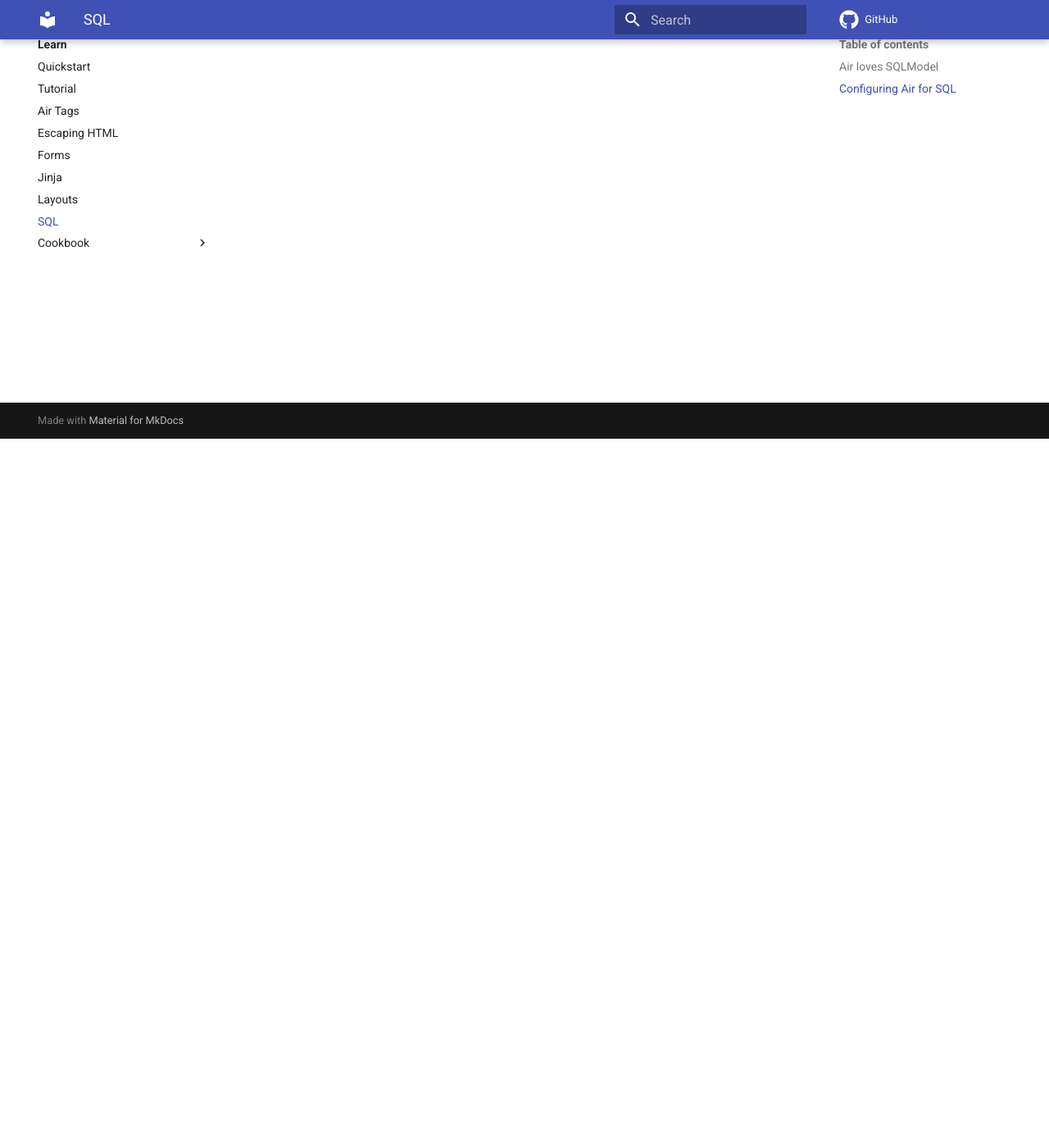
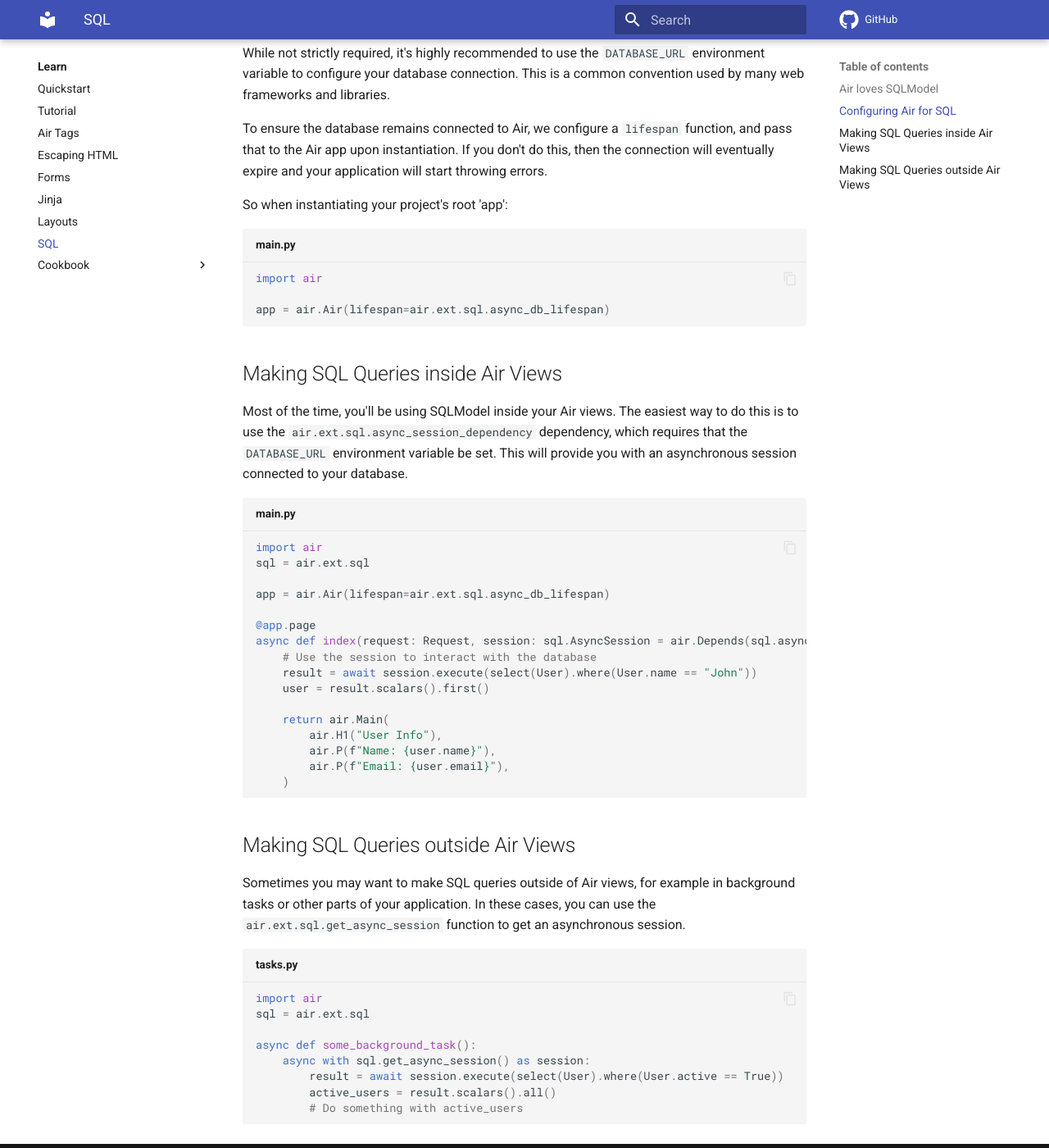
Before and after one commit to feldroy/air, an MkDocs documentation site: the page built from docs/learn/sql.md, in a window 1280 px wide and 1400 px high, scrolled down 865 px. Shown: the whole window at 82% size. Built offline with MkDocs 1.6.1 and Material for MkDocs 9.7.7, drawn with Linux system fonts in a browser that asks for light colours; comment, search, counter and statistics services are not loaded; some of the changed text lies outside the part shown.

Commit message:
Improved learn docs for SQL

````diff
--- a/docs/learn/sql.md
+++ b/docs/learn/sql.md
@@ -1,6 +1,15 @@
 # SQL
 
-> Note: This feature is for Air 0.28.0 or later.
+!!! note "This feature is for Air 0.28.0 or later."
+
+!!! info "air.ext.sql"
+    The SQL support in Air is provided by the `air.ext.sql` module, which is an optional extension. To use it, you need to install Air with the `sql` extra:
+
+    ```bash
+    pip install "air[sql]"
+    ```
+
+    The full reference for the tooling can be found at the [SQL API Reference](../../api/ext/sql/).
 
 Thanks to the power of SQLModel and SQLAlchemy **Air** works with relational databases. Right now it just supports PostgreSQL and SQLite. Fortunately the project will soon expand to support all relational databases that allow for asynchronous connections through SQLAlchemy.
 
@@ -12,12 +21,52 @@ Using Air's SQL module requires an understanding of SQLModel. Fortunately, it's
 
 ## Configuring Air for SQL
 
+While not strictly required, it's highly recommended to use the `DATABASE_URL` environment variable to configure your database connection. This is a common convention used by many web frameworks and libraries.
+
 To ensure the database remains connected to Air, we configure a `lifespan` function, and pass that to the Air app upon instantiation. If you don't do this, then the connection will eventually expire and your application will start throwing errors.
 
 So when instantiating your project's root 'app':
 
-```python
+```python title="main.py"
 import air
 
 app = air.Air(lifespan=air.ext.sql.async_db_lifespan)
 ```
+
+## Making SQL Queries inside Air Views
+
+Most of the time, you'll be using SQLModel inside your Air views. The easiest way to do this is to use the `air.ext.sql.async_session_dependency` dependency, which requires that the `DATABASE_URL` environment variable be set. This will provide you with an asynchronous session connected to your database.
+
+```python title="main.py"
+import air
+sql = air.ext.sql
+
+app = air.Air(lifespan=air.ext.sql.async_db_lifespan)
+
+@app.page
+async def index(request: Request, session: sql.AsyncSession = air.Depends(sql.async_session_dependency)):
+    # Use the session to interact with the database
+    result = await session.execute(select(User).where(User.name == "John"))
+    user = result.scalars().first()
+
+    return air.Main(
+        air.H1("User Info"),
+        air.P(f"Name: {user.name}"),
+        air.P(f"Email: {user.email}"),
+    )
+```
+
+## Making SQL Queries outside Air Views
+
+Sometimes you may want to make SQL queries outside of Air views, for example in background tasks or other parts of your application. In these cases, you can use the `air.ext.sql.get_async_session` function to get an asynchronous session.
+
+```python title="tasks.py"
+import air
+sql = air.ext.sql
+
+async def some_background_task():
+    async with sql.get_async_session() as session:
+        result = await session.execute(select(User).where(User.active == True))
+        active_users = result.scalars().all()
+        # Do something with active_users
+```
````
